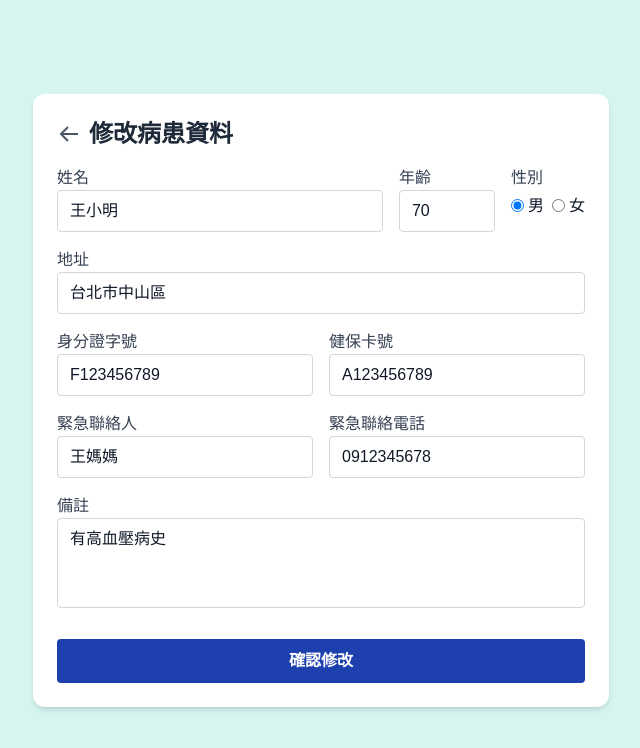
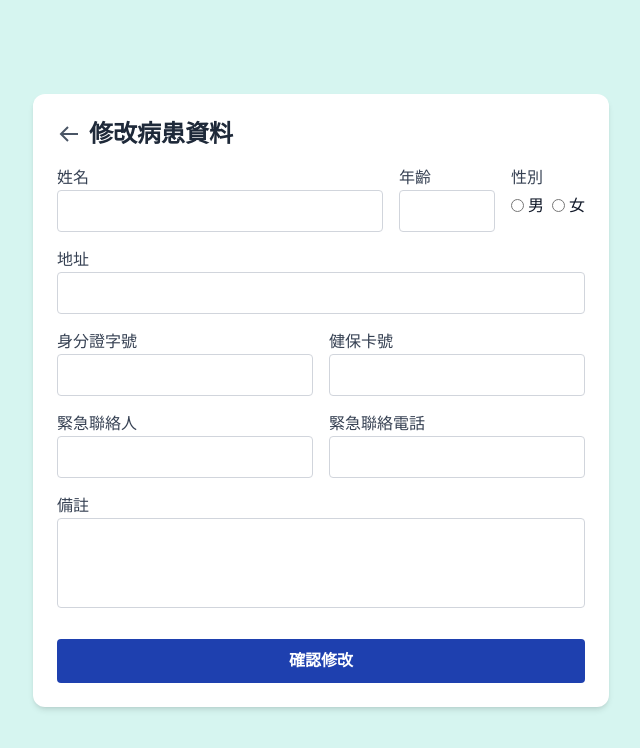
Before and after one commit to dbms-team18/eCare, a Next.js app in the folder frontend/: page /patient/modify in a window 1280 px wide. Shown: the top 748 px of the page, without its empty margins (319-959 px from the left). Built offline with nearby package versions, Linux system fonts and the light colour scheme.

Commit message:
New:patient modify connected

```diff
--- a/frontend/app/patient/modify/page.tsx
+++ b/frontend/app/patient/modify/page.tsx
@@ -5,54 +5,140 @@ import Button from '../../../components/Button'
 import { useRouter } from 'next/navigation'
 import { BiArrowBack } from 'react-icons/bi'
 import Link from 'next/link'
+import { RowDataPacket } from 'mysql2';
+import { useSearchParams } from 'next/navigation';
+
+
+// import PatientInfo from '@/components/dashboard/PatientInfo'
+import {useUser} from '@/contexts/DashboardUserContext'
 
 export default function EditPatientPage() {
   const router = useRouter()
 
-  //模擬資料（實際之後可以用 useEffect 去 fetch）
-  const mockData = {
-    name: '王小明',
-    age: '70',
-    gender: '男',
-    address: '台北市中山區',
-    idNumber: 'F123456789',
-    insuranceNumber: 'A123456789',
-    emergencyContact: '王媽媽',
-    emergencyPhone: '0912345678',
-    notes: '有高血壓病史'
-  }
+/*
+  1. 用 get api 拿 patient 資料
+  2. 將資料放置到欄位
+  3. 從欄位取出新資料
+  4. 用 update api 傳新的 patient 資料
+*/
 
+
+// 定義要準備回傳的 PatientInfo
+interface PatientRow extends RowDataPacket {
+  id: number;
+  name: string;
+  age: number;
+  gender: string;
+  addr: string;
+  idNum: string;
+  nhCardNum: string;
+  emerName: string;
+  emerPhone: string;
+  info: string;
+  isArchived: boolean;
+  lastUpd: string;
+  lastUpdId: number;
+  userId: number;
+}
+
+// 表格欄位
   const [name, setName] = useState('')
   const [age, setAge] = useState('')
   const [gender, setGender] = useState('')
-  const [address, setAddress] = useState('')
-  const [idNumber, setIdNumber] = useState('')
-  const [insuranceNumber, setInsuranceNumber] = useState('')
-  const [emergencyContact, setEmergencyContact] = useState('')
-  const [emergencyPhone, setEmergencyPhone] = useState('')
-  const [notes, setNotes] = useState('')
+  const [addr, setAddr] = useState('')
+  const [idNum, setIdNum] = useState('')
+  const [nhCardNum, setnhCardNum] = useState('')
+  const [emerName, setemerName] = useState('')
+  const [emerPhone, setemerPhone] = useState('')
+  const [info, setinfo] = useState('')
 
 
-  useEffect(() => {
-    setName(mockData.name)
-    setAge(mockData.age)
-    setGender(mockData.gender)
-    setAddress(mockData.address)
-    setIdNumber(mockData.idNumber)
-    setInsuranceNumber(mockData.insuranceNumber)
-    setEmergencyContact(mockData.emergencyContact)
-    setEmergencyPhone(mockData.emergencyPhone)
-    setNotes(mockData.notes)
-  }, [])
 
-  const handleSubmit = (e: React.FormEvent) => {
+// 使用 get api 需要的參數
+const {userId} = useUser()
+const searchParams = useSearchParams();
+const patientIdRaw = searchParams.get('patientId');
+const patientId = patientIdRaw ? parseInt(patientIdRaw, 10) : undefined;
+
+// 抓取選取的病患資料
+useEffect(() => {
+    if (!userId || !patientId) return;
+
+    const fetchPatientInfo = async () => {
+    try {
+    const params = new URLSearchParams({
+      userId: userId.toString(),
+      patientId: patientId.toString(),
+    });
+
+    const res = await fetch(`http://localhost:3001/api/patient/get?${params.toString()}`, {
+      method: 'GET',
+      credentials: 'include', // 如果要帶 cookie
+    });
+
+    const result = await res.json();
+
+    if (result.success && result.data) {
+      const patient = result.data;
+      setName(patient.name);
+      setAge(patient.age.toString());
+      setGender(patient.gender);
+      setAddr(patient.addr);
+      setIdNum(patient.idNum);
+      setnhCardNum(patient.nhCardNum);
+      setemerName(patient.emerName);
+      setemerPhone(patient.emerPhone);
+      setinfo(patient.info);
+      console.log('成功回傳:', result);
+    } else {
+      console.warn('病患資料格式錯誤，送出的參數為：', { userId, patientId }, 'API 回傳：', result);
+      setName('');
+    }
+  } catch (err) {
+    console.error('病患資料取得失敗:', err);
+  }
+};
+
+
+    fetchPatientInfo();
+  }, [userId, patientId]);
+
+
+  // 確認修改後送出
+  const handleSubmit = async (e: React.FormEvent) => {
     e.preventDefault()
-    console.log({
-      name, age, gender, address,
-      idNumber, insuranceNumber,
-      emergencyContact, emergencyPhone, notes
-    })
-    alert('資料已修改（模擬）')
+    try {
+      const response = await fetch('http://localhost:3001/api/patient/update', {
+        method: 'POST',
+        headers: { 'Content-Type': 'application/json' },
+        body: JSON.stringify({
+          patientId,
+          userId,
+          name,
+          age,
+          gender,
+          addr,
+          idNum,
+          nhCardNum,
+          emerName,
+          emerPhone,
+          info }),
+});
+    const data = await response.json();
+    console.log(response)
+
+    // 後端回傳問題
+    if (!response.ok) {
+      alert(data.message);
+      return;
+    }
+
+  } catch (err) {
+    console.error('無法修改資料:', err);
+    alert('修改失敗');
+  }
+    // 成功回傳
+    alert('資料已修改')
     setTimeout(() => {
       router.push('/user/caregiver')
     }, 500)
@@ -124,8 +210,8 @@ export default function EditPatientPage() {
             <label className="block text-gray-700">地址</label>
             <input
               type="text"
-              value={address}
-              onChange={(e) => setAddress(e.target.value)}
+              value={addr}
+              onChange={(e) => setAddr(e.target.value)}
               className="w-full border border-gray-300 px-3 py-2 rounded text-gray-900"
             />
           </div>
@@ -136,8 +222,8 @@ export default function EditPatientPage() {
               <label className="block text-gray-700">身分證字號</label>
               <input
                 type="text"
-                value={idNumber}
-                onChange={(e) => setIdNumber(e.target.value)}
+                value={idNum}
+                onChange={(e) => setIdNum(e.target.value)}
                 className="w-full border border-gray-300 px-3 py-2 rounded text-gray-900"
               />
             </div>
@@ -145,8 +231,8 @@ export default function EditPatientPage() {
               <label className="block text-gray-700">健保卡號</label>
               <input
                 type="text"
-                value={insuranceNumber}
-                onChange={(e) => setInsuranceNumber(e.target.value)}
+                value={nhCardNum}
+                onChange={(e) => setnhCardNum(e.target.value)}
                 className="w-full border border-gray-300 px-3 py-2 rounded text-gray-900"
               />
             </div>
@@ -158,8 +244,8 @@ export default function EditPatientPage() {
               <label className="block text-gray-700">緊急聯絡人</label>
               <input
                 type="text"
-                value={emergencyContact}
-                onChange={(e) => setEmergencyContact(e.target.value)}
+                value={emerName}
+                onChange={(e) => setemerName(e.target.value)}
                 className="w-full border border-gray-300 px-3 py-2 rounded text-gray-900"
               />
             </div>
@@ -167,8 +253,8 @@ export default function EditPatientPage() {
               <label className="block text-gray-700">緊急聯絡電話</label>
               <input
                 type="text"
-                value={emergencyPhone}
-                onChange={(e) => setEmergencyPhone(e.target.value)}
+                value={emerPhone}
+                onChange={(e) => setemerPhone(e.target.value)}
                 className="w-full border border-gray-300 px-3 py-2 rounded text-gray-900"
               />
             </div>
@@ -178,8 +264,8 @@ export default function EditPatientPage() {
           <div>
             <label className="block text-gray-700">備註</label>
             <textarea
-              value={notes}
-              onChange={(e) => setNotes(e.target.value)}
+              value={info}
+              onChange={(e) => setinfo(e.target.value)}
               className="w-full border border-gray-300 px-3 py-2 rounded  text-gray-900 resize-none"
               rows={3}
             />
@@ -187,11 +273,15 @@ export default function EditPatientPage() {
 
           {/* 送出按鈕 */}
           <div className="pt-2">
-            <Button label="確認修改" className="w-full" onClick={() => {}}/>
+            <Button
+            label="確認修改"
+            className="w-full"
+            onClick={handleSubmit}/>
           </div>
 
         </form>
       </div>
     </div>
   )
+
 }
--- a/frontend/app/user/caregiver/page.tsx
+++ b/frontend/app/user/caregiver/page.tsx
@@ -47,10 +47,20 @@ export default function ProfilePage() {
       });
   }, []);
 
+const handleModify = () =>{
+  const selected = patients.find((p) => String(p.patientId) === selectedId);
+  if (!selected) {
+    alert("請先選擇一位個案");
+    return;
+  }
+  router.push(`/patient/modify?patientId=${selectedId}`);
+}
+
+
   const handleSubmit = () => {
     const selected = patients.find((p) => String(p.patientId) === selectedId);
     if (selected) {
-      setPatient({ id: Number(selected.id), name: selected.name });
+      setPatient({ patientId: Number(selected.patientId), name: selected.name });
       localStorage.setItem("currentPatient", JSON.stringify(selected));
       router.push("/dashboard");
       alert(`已切換至個案：${selected.name}`);
@@ -132,7 +142,7 @@ export default function ProfilePage() {
                 label="修改資料"
                 icon={BiEdit}
                 className="w-full"
-                onClick={() => router.push("/patient/modify")}
+                onClick={handleModify}
               />
             )}
 
```
Also changed, not shown: 2 other files (tests, documents, lock files or other folders).
